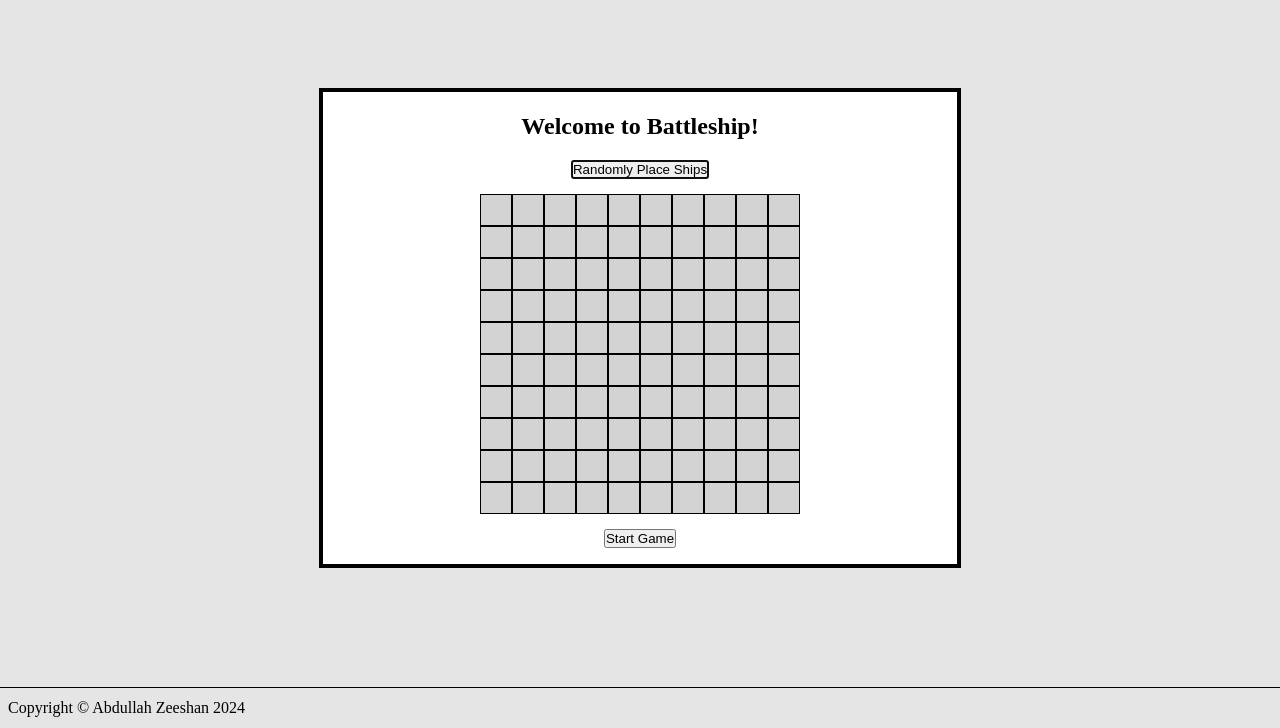
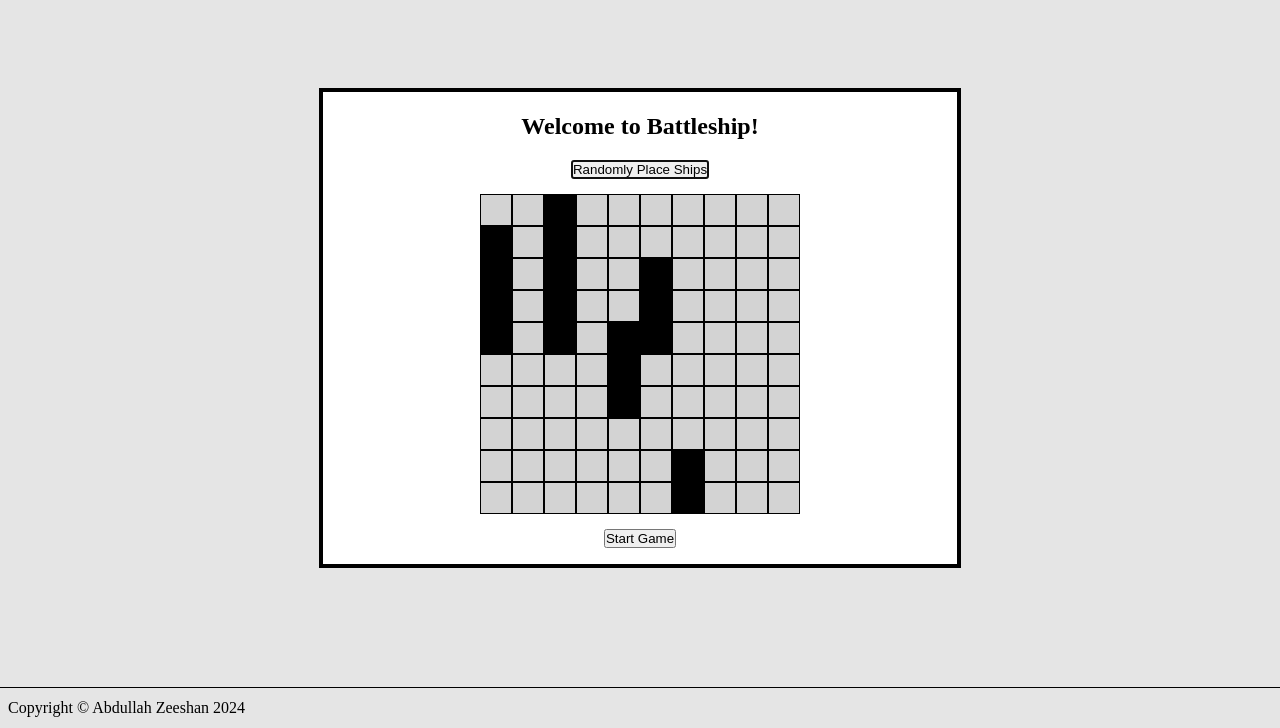
Before and after one commit to 4bdullah7eeshan/battleship, a website built with webpack: page src/template.html in a window 1280 px wide. Both pictures are taken after a click on the button "Randomly Place Ships". Shown: the part 72-800 px from the top of the page. Built offline with nearby package versions, Linux system fonts and the light colour scheme; some icons are missing.

Commit message:
feat: randomly generate player's ships

```diff
--- a/src/css/style.css
+++ b/src/css/style.css
@@ -1,4 +1,8 @@
 /* Modal */
+
+#modal-grid .ship {
+    background-color: black; /* You can use any color or design */
+}
 
 dialog {
     outline: 1px solid black;
--- a/src/modules/dom.js
+++ b/src/modules/dom.js
@@ -5,6 +5,7 @@ const dom = (function () {
     // Maintain another module for controlling the game. This should do pure DOM stuff
     const modal = document.querySelector('dialog');
     const modalGrid = document.getElementById('modal-grid');
+    const randomButton = document.getElementById('random-placement');
 
     const generateGrid = (boardElement) => {
         for (let i = 0; i < 10; i++) {
@@ -19,9 +20,56 @@ const dom = (function () {
         }
     };
 
+    const randomlyPlaceShips = () => {
+        modalGrid.querySelectorAll('div').forEach(cell => {
+            cell.classList.remove('ship');
+        });
+
+        const ships = [
+            { length: 5 },
+            { length: 4 },
+            { length: 3 },
+            { length: 3 },
+            { length: 2 },
+        ];
+
+        ships.forEach(ship => {
+            let placed = false;
+
+            while (!placed) {
+                const isHorizontal = Math.random() > 0.5;
+                const x = Math.floor(Math.random() * (isHorizontal ? 10 - ship.length : 10));
+                const y = Math.floor(Math.random() * (isHorizontal ? 10 : 10 - ship.length));
+
+                const available = [];
+                for (let i = 0; i < ship.length; i++) {
+                    const targetCell = isHorizontal
+                        ? modalGrid.querySelector(`div[data-x="${x}"][data-y="${y + i}"]`)
+                        : modalGrid.querySelector(`div[data-x="${x + i}"][data-y="${y}"]`);
+
+                    if (targetCell && !targetCell.classList.contains('ship')) {
+                        available.push(targetCell);
+                    } else {
+                        break;
+                    }
+                }
+
+                if (available.length === ship.length) {
+                    available.forEach(cell => {
+                        cell.classList.add('ship');
+                        console.log(`Placing ship at (${cell.dataset.x}, ${cell.dataset.y})`);
+                    });
+                    placed = true;
+                }
+            }
+        });
+    };
+
+
     const setupUI = () => {
         generateGrid(modalGrid);
         modal.showModal();
+        randomButton.addEventListener('click', randomlyPlaceShips);
     };
 
     return {
```
